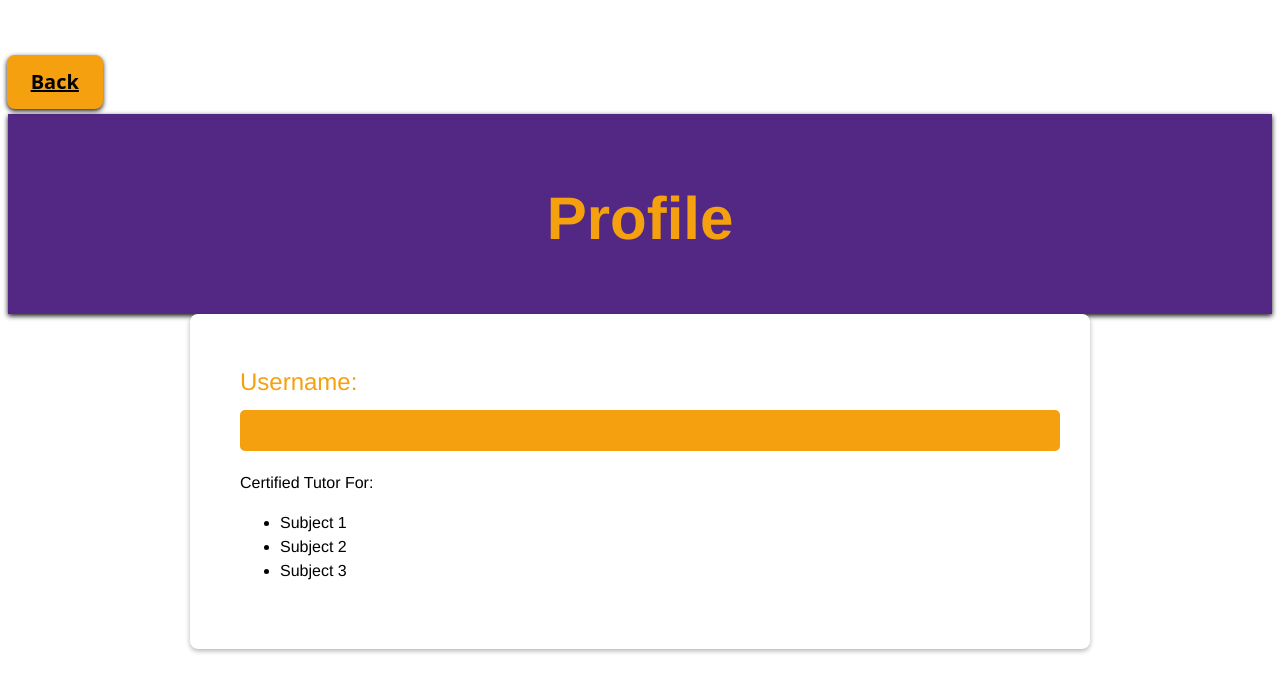
After one commit to CS322-SP23/SMC-Overflow, a Flask app: page /profile_page in a window 1280 px wide. The commit adds this page. Shown: the top 692 px of the page. Run offline with Flask 3, Linux system fonts and the light colour scheme.

Commit message:
added profile page, linked button, linked back

```diff
--- a/app.py
+++ b/app.py
@@ -1,13 +1,19 @@
 from flask import Flask, render_template
 
-app = Flask(__name__,static_folder="statics")
+app = Flask(__name__, static_folder="statics")
+app.config['DEBUG'] = True
 
 @app.route("/")
 def hello():
     return render_template("index.html")
 
+@app.route('/profile_page')
+def profile_page():
+   return render_template("profile_page.html")
+
 @app.route('/form')
 def form():
-   return render_template('form.html')
+    return render_template('form.html')
+
 if __name__ == '__main__':
    app.run()
--- a/statics/styles.css
+++ b/statics/styles.css
@@ -1,13 +1,16 @@
-/*Corrected with ChatGPT*/
+/* CSS for Profile Page */
+
+/* Page Header */
 .header {
   text-align: center;
   font-family: Helvetica;
   font-weight: bold;
   color: #532884;
-  text-shadow: 2px 2px 5px rgba(0, 0, 0, 1);
+  text-shadow: 1px 1px 2px rgba(0, 0, 0, 1);
   font-size: 4em;
 }
 
+/* Buttons */
 .button-container {
   display: flex;
   flex-direction: column;
@@ -35,17 +38,15 @@
   background-color: #532884;
   color: white;
   font-size: 30px;
-  /*background-color: #f5f500;*/
   transform: translateY(-2px);
 }
 
 .profile-button {
   font-family: 'Noto Sans', sans-serif;
   font-weight: bold;
-  font-size: 40;
+  font-size: 20px;
   margin: 5px;
   padding: 12px 24px;
-  font-size: 20px;
   background-color: transparent;
   color: black;
   border: none;
@@ -62,7 +63,78 @@
   background-color: #F5A00F;
 }
 
+/* Body */
+body {
+  background-color: #ffffff;
+  font-family: Helvetica;
+  font-size: 16px;
+  line-height: 1.5;
+}
+.back-button{
+  font-family: 'Noto Sans', sans-serif;
+  font-weight: bold;
+  margin: 5px;
+  margin-right: 93%;
+  padding: 12px 24px;
+  font-size: 20px;
+  background-color: #F5A00F;
+  color: black;
+  border: none;
+  border-radius: 8px;
+  cursor: pointer;
+  transition: all 0.2s ease-in-out;
+  box-shadow: 0px 2px 5px rgba(0, 0, 0, 0.9);
+}
 
-body {
+/* Profile Container */
+.profile-container {
+  margin: 0;
+  padding: 20px;
+  background-color: #532884;
+  box-shadow: 0px 2px 5px rgba(0, 0, 0, 0.9);
+  text-align: top, center;
+  font-size: 2em;
+}
+
+/* Form Container */
+.container {
+  max-width: 800px;
+  margin: auto;
+  padding: 50px;
   background-color: white;
+  box-shadow: 0px 2px 5px rgba(0, 0, 0, 0.3);
+  border-radius: 8px;
 }
+
+/* Form Header */
+h1 {
+  color: #F5A00F;
+  font-size: 60px;
+  text-align: center;
+  margin-bottom: 30px;
+}
+
+/* Username Input */
+.username {
+  margin-bottom: 20px;
+}
+
+.username label {
+  display: block;
+  font-size: 24px;
+  color: #F5A00F;
+  margin-bottom: 10px;
+}
+
+.username input[type="text"] {
+  width: 100%;
+  padding: 10px;
+  font-size: 18px;
+  border: none;
+  border-radius: 5px;
+  background-color: #F5A00F;
+  color: #ffffff;
+}
+
+/* Certified Tutor Section */
+.certified-t
--- a/templates/index.html
+++ b/templates/index.html
@@ -18,7 +18,7 @@
     <button class="categories-button">Spanish</button>
     <button class="categories-button">History</button>
     <div class="profile-button">
-      Profile
+      <a href="/profile_page">Profile</a>
     </div>
   </div>
 </body>
--- /dev/null
+++ b/templates/profile_page.html
@@ -0,0 +1,33 @@
+<!DOCTYPE html>
+<html>
+<head>
+	<title>My Profile Page</title>
+	<link rel="stylesheet" type="text/css" href="statics/styles.css">
+</head>
+<body>
+	<div class="button-container">
+		<a href="/" class="back-button">
+		  <span class="back-button-text">Back</span>
+		</a>
+	  </div>
+	<div class="profile-container">
+		<h1>Profile</h1>
+	</div>
+	<div class="main-container">
+		<div class="container">
+			<div class="username">
+				<label for="username">Username:</label>
+				<input type="text" id="username" name="username">
+			</div>
+			<div class="certified-tutor">
+				<p>Certified Tutor For:</p>
+				<ul>
+					<li>Subject 1</li>
+					<li>Subject 2</li>
+					<li>Subject 3</li>
+				</ul>
+			</div>
+		</div>
+	</div>
+</body>
+</html>
```
